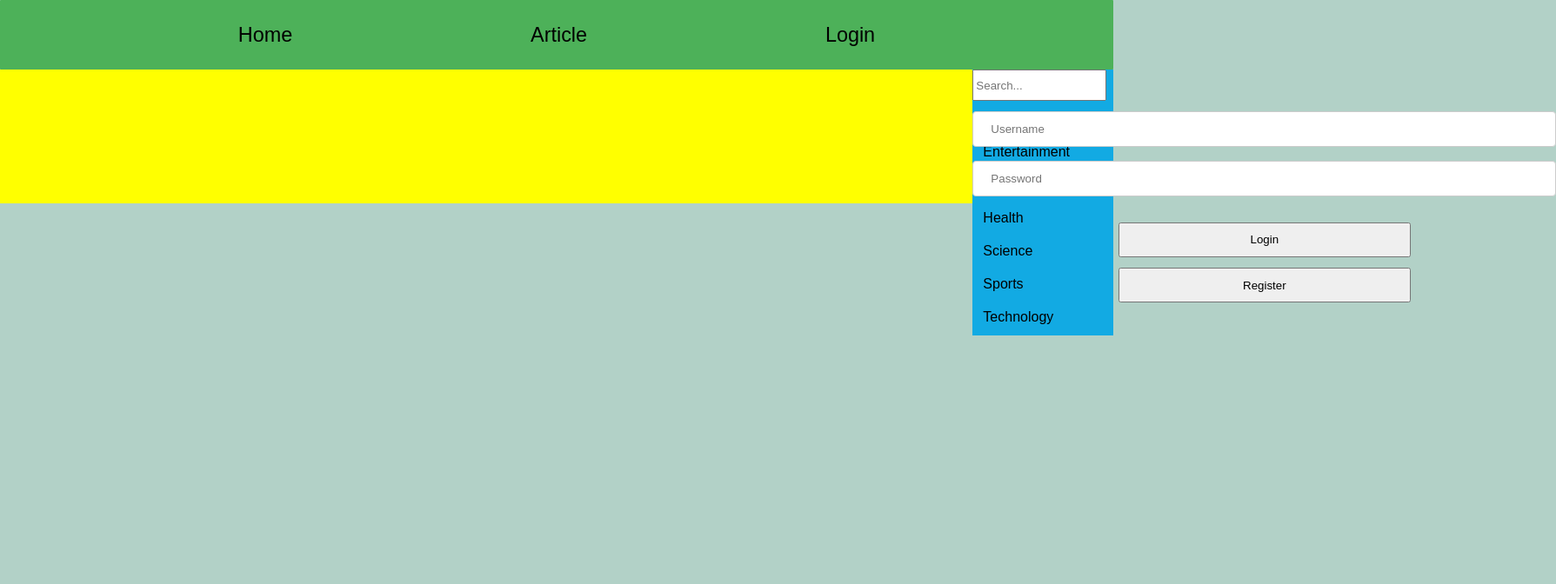
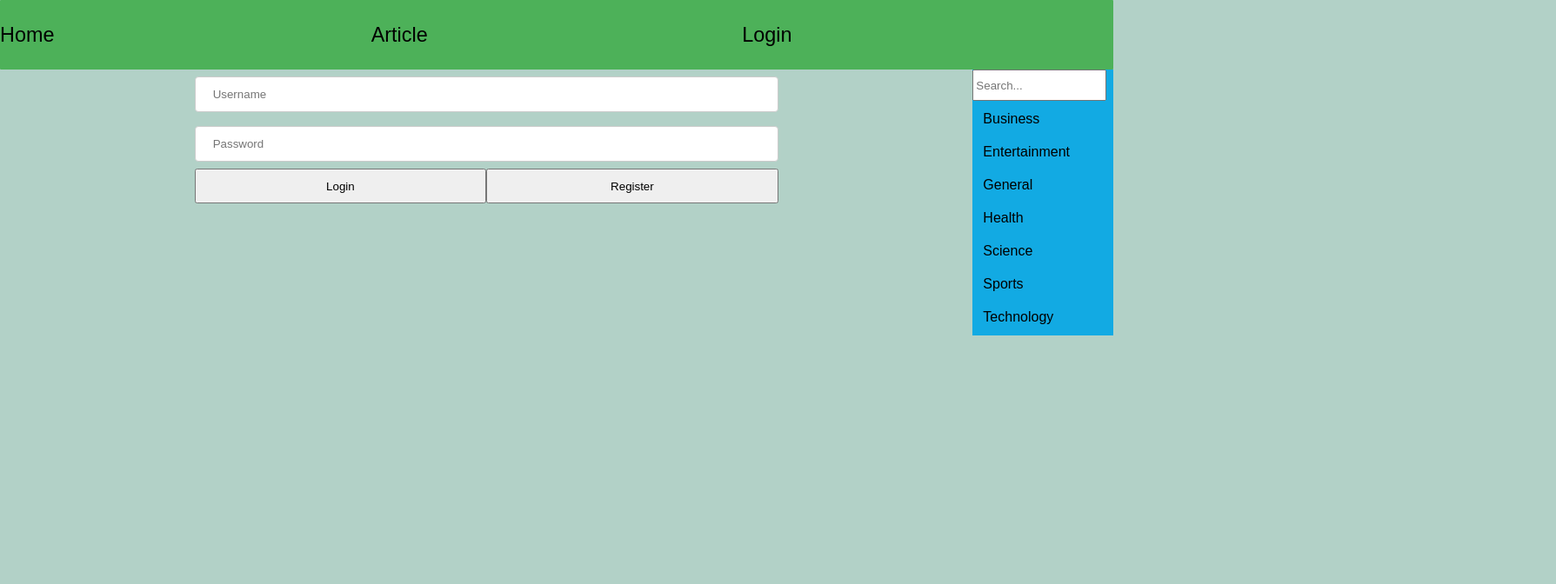
Before and after one commit to FelixGrahn/ExaminationNewsApp, a React (Create React App) app: page /Login in a window 1280 px wide. Shown: the top 672 px of the page at 87% size, 1789 px wide, since content can reach past the window. Built offline with nearby package versions, Linux system fonts and the light colour scheme.

Commit message:
Fix styling of articlecards, login and register

```diff
--- a/src/Components/Card/ArticleCard.tsx
+++ b/src/Components/Card/ArticleCard.tsx
@@ -1,12 +1,12 @@
-import * as React from 'react'
+import * as React from "react";
 import styled from "styled-components";
-import BodyText from '../Bodytext/BodyText';
-import CustomHeader from '../Headers/CustomHeader';
-import LinkText from '../Link/LinkText';
-
+import BodyText from "../Bodytext/BodyText";
+import CustomHeader from "../Headers/CustomHeader";
+import LinkText from "../Link/LinkText";
 
 const CardContainer = styled.div`
   width: 24%;
+  background-color: #e2f2bfe3;
   color: black;
   border: solid 1px;
   display: flex;
@@ -18,18 +18,26 @@ const CardContainer = styled.div`
 `;
 
 const StyledWrapper = styled.div`
+  flex-flow: column;
   display: flex;
-  justify-content: center;
-  flex-direction: column;
+  align-items: center;
   @media (max-width: 414px) {
     width: 99%;
   }
+`;
+
+const CardContainerAlign = styled.div`
+ // background-color: #e2f2bfe3;
+  display: flex;
+  justify-content: space-around;
 
 `;
 
+const StyledH2 = styled.h2``;
+
 const StyledCardHeader = styled.div`
   font-color: black;
-  font-size: 20px;
+  font-size: 18px;
   a:-webkit-any-link {
     color: black;
     cursor: pointer;
@@ -41,9 +49,7 @@ const StyledCardHeader = styled.div`
     cursor: pointer;
     text-decoration: underline;
   }
-
 `;
-
 
 interface props {
   articleData: any;
@@ -51,11 +57,7 @@ interface props {
   landingPage?: boolean;
 }
 
-
-const ArticleCard = ({articleData, landingPage}: props) => {
-
-
-
+const ArticleCard = ({ articleData, landingPage }: props) => {
   // {articleData.articels.map((article) => {console.log("articleData mapping", article)})}
 
   //   {articleData.map((article, ) => {
@@ -67,7 +69,8 @@ const ArticleCard = ({articleData, landingPage}: props) => {
     return (
       // <h1>test</h1>
       <StyledWrapper>
-        <h5>{articleData.categori}</h5>
+        <StyledH2>{articleData.categori}</StyledH2>
+        <CardContainerAlign>
           {articleData.articels.map((article, key) => {
             return (
               <CardContainer key={key}>
@@ -82,10 +85,11 @@ const ArticleCard = ({articleData, landingPage}: props) => {
                 {/* <CustomHeader label={article.title}/> */}
                 <BodyText body={article.description} />
               </CardContainer>
-              );})}
+            );
+          })}
+        </CardContainerAlign>
       </StyledWrapper>
-    )
-
+    );
   }
   console.log("articleData", articleData);
   return (
@@ -95,15 +99,18 @@ const ArticleCard = ({articleData, landingPage}: props) => {
       {articleData.map((article, key) => {
         return (
           <CardContainer key={key}>
+            <LinkText
+              label={article.title}
+              urladress={"Article"}
+              searchterm={article.id}
+            />
+            {/* <CustomHeader label={article.title}/> */}
+            <BodyText body={article.description} />
+          </CardContainer>
+        );
+      })}
+    </StyledWrapper>
+  );
+};
 
-                <LinkText label={article.title} urladress={"Article"} searchterm={article.id}/>
-                {/* <CustomHeader label={article.title}/> */}
-                <BodyText body={article.description}/>
-
-            </CardContainer>
-        )})}
-    </StyledWrapper>
-  )
-}
-
-export default ArticleCard
+export default ArticleCard;
--- a/src/Components/Link/LinkText.tsx
+++ b/src/Components/Link/LinkText.tsx
@@ -9,6 +9,8 @@ const StyledLink = styled(Link)`
   /*color: ${(props) => (props.color ? "grey" : "blue")};*/
   text-decoration: none;
   color: black;
+  height:100%;
+  width:100%;
 `;
 
 
--- a/src/Components/Navbar/Navbar.tsx
+++ b/src/Components/Navbar/Navbar.tsx
@@ -1,12 +1,11 @@
-import * as React from 'react'
-import { useState } from 'react';
-import { useEffect } from 'react';
+import * as React from "react";
+import { useState } from "react";
+import { useEffect } from "react";
 import styled from "styled-components";
-import LinkText from '../Link/LinkText';
-
+import LinkText from "../Link/LinkText";
 
 const NavbarStyling = styled.div`
-  position:sticky;
+  position: sticky;
   background-color: #4db159;
   width: 100%;
   height: 5rem;
@@ -16,7 +15,7 @@ const NavbarStyling = styled.div`
   border: 1rem;
   border-radius: 1px;
   @media (max-width: 414px) {
-    position:fixed;
+    position: fixed;
     width: 100%;
     left: 0px;
     z-index: 1;
@@ -46,10 +45,10 @@ const LinkStyling = styled.div`
   a:hover {
     color: white;
   }
-  @media (max-width: 414px){
+  @media (max-width: 414px) {
     position: fixed;
     justify-content: space-around;
-     z-index: 1;
+    z-index: 1;
     /* left: 2%; */
     display: flex;
     /* margin: 2px; det såg inte ut som det behövdes men jag kan ha fel*/
@@ -82,13 +81,13 @@ const LogoutStyling = styled.div`
 
 const LogoutButton = styled.button`
   position: absolute;
+  cursor: pointer;
   width: 30%;
   height: 40px;
   font-family: Arial, Helvetica, sans-serif;
   border: none;
   background-color: transparent;
   font-size: 1.22rem;
-
   display: flex;
   left: 74%;
   top: 4%;
@@ -104,24 +103,18 @@ const LogoutButton = styled.button`
   }
 `;
 
-
-interface props {
-
-}
+interface props {}
 
 function Logout() {
   window.localStorage.removeItem("token");
   window.location.replace("http://localhost:3000");
 }
 
-
-
-const Navbar = ({ }: props) => {
-    const [isLoggedin, setIsLoggedin] = useState(false);
+const Navbar = ({}: props) => {
+  const [isLoggedin, setIsLoggedin] = useState(false);
 
   useEffect(() => {
     if (window.localStorage.getItem("token")) {
-
       setIsLoggedin(true);
     }
   });
@@ -148,6 +141,6 @@ const Navbar = ({ }: props) => {
       </LogoutStyling> */}
     </NavbarStyling>
   );
-}
+};
 
-export default Navbar
+export default Navbar;
--- a/src/Components/Sidebars/Sidebar.tsx
+++ b/src/Components/Sidebars/Sidebar.tsx
@@ -8,27 +8,27 @@ const NavbarStyling = styled.div`
   display: flex;
   /* left: 87%; */
   /* width: 13%; */
-  top: 5.0rem;
+  top: 5rem;
   /* position: fixed; */
   height: 100%;
   /* padding-top: 5rem; */
-
+  position: sticky;
   .searchfield {
     /* position: relative; */
     width: 90%;
     height: 1.875rem;
     top: -200%;
     left: 8%;
-    @media (max-width: 414px){
-      width:84%;
-      position:relative;
+    @media (max-width: 414px) {
+      width: 84%;
+      position: relative;
       left: 5%;
     }
   }
   @media (max-width: 414px) {
     display: flex;
     /* position: absolute; */
-    top:80px;
+    top: 80px;
     left: 65%;
     width: 144px;
     height: 216px;
--- a/src/index.tsx
+++ b/src/index.tsx
@@ -37,7 +37,7 @@ const SidebarDevider = styled.div`
 `;
 
 const ContentDiv = styled.div`
-   background-color: yellow;
+
    height: 100%;
    width: 100%
   /* width: 100%;
--- a/src/routes/Login.tsx
+++ b/src/routes/Login.tsx
@@ -8,12 +8,12 @@ import LinkText from "../Components/Link/LinkText";
 
 
 const Form = styled.form`
-
+  flex-direction: column;
+  display: flex;
+  align-items: center;
 `;
 
 const TextInput = styled.input`
-  position: relative;
-  left: 100%;
   top: 40px;
   width: 60%;
   padding: 12px 20px;
@@ -22,6 +22,7 @@ const TextInput = styled.input`
   border: 1px solid #ccc;
   border-radius: 4px;
   box-sizing: border-box;
+
   @media (max-width: 414px) {
     width: 200px;
     height: 50px;
@@ -33,13 +34,17 @@ const TextInput = styled.input`
 const Label = styled.label`
 
 `;
+const ButtonParent = styled.div`
+  width: 100%;
+  justify-content: center;
+  display: flex;
+`;
 
 const Button = styled.button`
-  position: relative;
   width: 30%;
   height: 40px;
-  top: 110px;
-  left: 55%;
+  top: 114px;
+  left: 115%;
   @media (max-width: 414px) {
     width: 160px;
     height: 50px;
@@ -47,8 +52,7 @@ const Button = styled.button`
     top: 220px;
   }
 `;
-const ButtonRegister = styled.button`
-  position: relative;
+const RegisterContainer = styled.button`
   width: 30%;
   height: 40px;
   top: 114px;
@@ -129,12 +133,16 @@ function Login() {
         ></TextInput>
 
         <Label id="label">{label}</Label>
-        <Button id="submit" type="button" onClick={handleSubmit}>
-          Login
-        </Button>
-        <ButtonRegister>
-        <LinkText label={"Register"} urladress={"Register"} />
-        </ButtonRegister>
+        <ButtonParent>
+          <Button id="submit" type="button" onClick={handleSubmit}>
+            Login
+          </Button>
+          <RegisterContainer>
+             <LinkText label={"Register"} urladress={"Register"} />
+         </RegisterContainer>
+
+
+        </ButtonParent>
       </Form>
     </div>
   );
--- a/src/routes/Register.tsx
+++ b/src/routes/Register.tsx
@@ -8,20 +8,12 @@ const handleSubmit = (event) => {
   console.log();
 };
 
-const FormContainer = styled.div``;
-
-const ContentDiv = styled.div`
-
-  /* width: 100%;
-    height: 5rem;
-    //justify-self: center;
-    align-items: center;
-   display: flex; */
-`;
 
 const Form = styled.form`
   display: flex;
   justify-content: center;
+  width: 50%;
+
   /* left: 280%;
   width: 140%;
   top: 40px; */
@@ -36,6 +28,7 @@ const TextInput = styled.input`
   top: 40px;
   padding: 12px 20px;
   margin: 8px 0; */
+  height: 40px;
   display: inline-block;
   border: 1px solid #ccc;
   border-radius: 4px;
@@ -51,6 +44,7 @@ const TextInput = styled.input`
 const Label = styled.label``;
 
 const Button = styled.button`
+  height:40px;
   /*position: relative;*/
   /* left: 37.5rem;
   width: 60%;
@@ -63,6 +57,13 @@ const Button = styled.button`
     /* top: 180px; */
     /* left: -42%; */
   }
+`;
+
+const StyledDiv = styled.div`
+  width: 100%;
+  height: 100%;
+
+  text-align: -webkit-center;
 `;
 
 // const Title = styled.h1`
@@ -124,7 +125,7 @@ function Register() {
   }, []);
 
     return (
-
+      <StyledDiv>
         <Form>
           <TextInput
             id="email"
@@ -156,7 +157,7 @@ function Register() {
             Submit
           </Button>
         </Form>
-
+      </StyledDiv>
     );
 }
 
```
Lines whose indentation alone changed are shown as unchanged.
